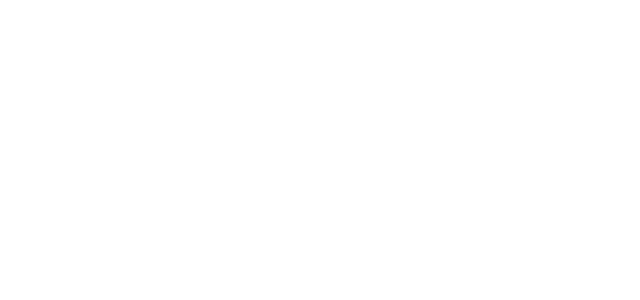
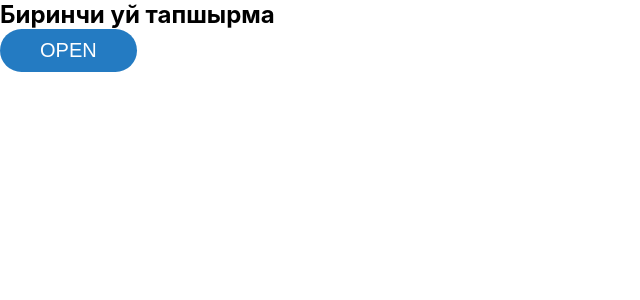
Before and after one commit to Madridista48/new-state-blond, a React (Vite) app: page / in a window 1280 px wide. Shown: the top 300 px of the page, without its empty margins (0-640 px from the left). Built offline with nearby package versions, Linux system fonts and the light colour scheme.

Commit message:
Выполнен первый дз

```diff
--- a/src/App.jsx
+++ b/src/App.jsx
@@ -1,9 +1,10 @@
 import './App.css'
+import Main from "./components/Main/Main.jsx";
 
 function App() {
   return (
     <div>
-
+      <Main/>
     </div>
   )
 }
--- /dev/null
+++ b/src/components/Main/Card/Card.jsx
@@ -0,0 +1,30 @@
+import {useState} from "react";
+
+import Titles from "../../Titles/Titles.jsx";
+import Button from "../../UI/Button/Button.jsx";
+import PropTypes from "prop-types";
+
+
+const Card = ({title, buttonText}) => {
+    const [text, setText] = useState(true)
+
+    const changeText = (e) => {
+        e.preventDefault()
+        setText(prevState => !prevState)
+
+    }
+
+    return (
+        <section>
+            <Titles title={title} />
+            <Button text={text?buttonText:"Close"} onClick={changeText}/>
+        </section>
+    );
+};
+
+export default Card;
+
+Card.propTypes= {
+    title: PropTypes.string,
+    buttonText: PropTypes.string,
+}
--- /dev/null
+++ b/src/components/Main/Main.jsx
@@ -0,0 +1,12 @@
+import Card from "./Card/Card.jsx";
+
+const Main = () => {
+
+    return (
+        <main>
+            <Card title={"Биринчи"} buttonText={"Open"}/>
+        </main>
+    );
+};
+
+export default Main;
--- /dev/null
+++ b/src/components/Titles/Titles.jsx
@@ -0,0 +1,14 @@
+import PropTypes from "prop-types";
+
+
+const Titles = ({ title }) => {
+    return (
+        <h1>{title} уй тапшырма</h1>
+    );
+};
+
+export default Titles;
+
+Titles.propTypes = {
+    title: PropTypes.string
+}
--- /dev/null
+++ b/src/components/UI/Button/Button.jsx
@@ -0,0 +1,17 @@
+import PropTypes from "prop-types";
+import css from './Button.module.css'
+
+const Button = ({text, onClick}) => {
+    return (
+        <button className={css.button} onClick={onClick}>
+            {text}
+        </button>
+    );
+};
+
+export default Button;
+
+Button.propTypes = {
+    text: PropTypes.string,
+    onClick: PropTypes.func,
+}
--- /dev/null
+++ b/src/components/UI/Button/Button.module.css
@@ -0,0 +1,15 @@
+.button{
+    padding: 10px 40px;
+    color: white;
+    background: #247bc2;
+    font-size: 20px;
+    border: none;
+    border-radius: 30px;
+    text-transform: uppercase;
+    font-weight: 500;
+    transition: .3s;
+}
+.button:hover{
+    opacity: .5;
+    transition: .3s;
+}
```
Also changed, not shown: src/components/Main/Card/Card.module.css (added), src/components/Main/Main.module.css (added), src/components/Titles/Titles.module.css (added).
